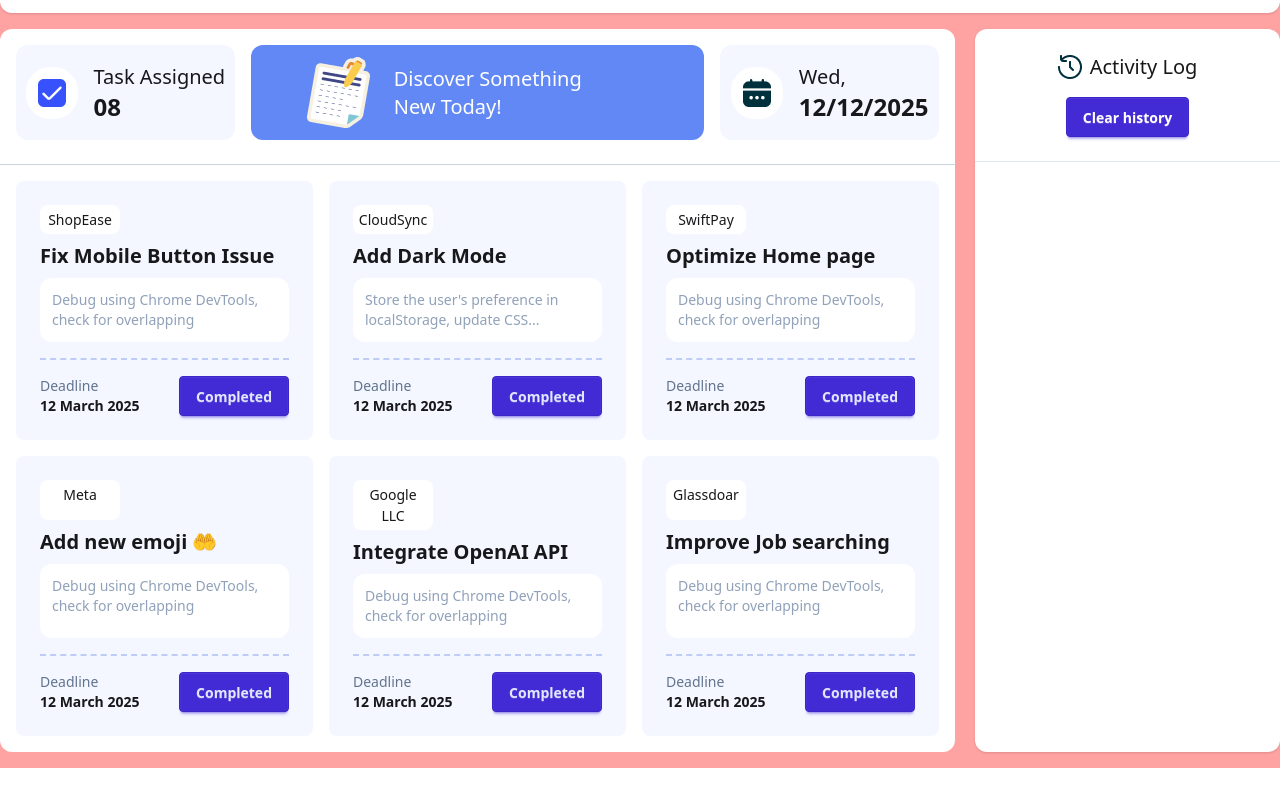
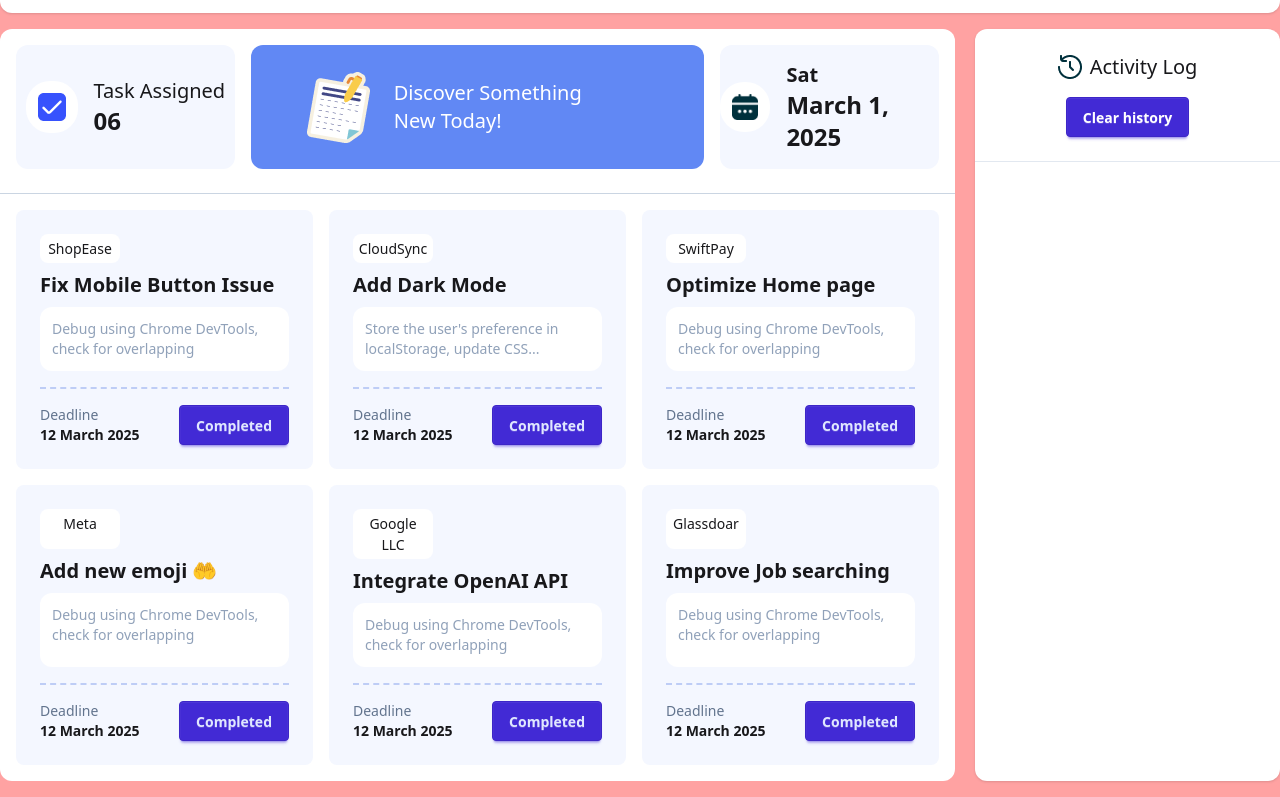
Before and after one commit to masud667/B11-Assignment-5, a plain HTML site: page index.html in a window 1280 px wide. Shown: the part 83-880 px from the top of the page. Before the commit the page ends 851 px from the top, so only its background shows below. Drawn offline with nearby package versions, Linux system fonts and the light colour scheme.

Commit message:
added current date and last alert

```diff
--- a/index.html
+++ b/index.html
@@ -44,7 +44,7 @@
                         </div>
                         <div>
                             <p>Task Assigned</p>
-                        <p id="count2" class="font-bold text-2xl">08</p>
+                        <p id="count2" class="font-bold text-2xl">06</p>
                         </div>
                     </div>
 
@@ -60,8 +60,8 @@
                             <img class="" src="./assets/calender.png" alt="">
                         </div>
                        <div>
-                        <p>Wed,</p>
-                        <p class="font-bold text-2xl" >12/12/2025</p>
+                        <p id="weekenDay" class="font-bold">Wed,</p>
+                        <p id="currentDateId" class="font-bold text-2xl"></p>
                        </div>
                     </div>
                    </div>
--- a/js/script.js
+++ b/js/script.js
@@ -5,9 +5,10 @@
 
 
 const buttons = document.querySelectorAll(".completedBtn");
+let newAlert = 0;
 for(const button of buttons ){
     button.addEventListener('click', function(){
-        alert("Click OK");
+        alert("Board Update Successfully");
 
         // checkbox counting
         const count1 = parseInt(document.getElementById('count1').innerText);
@@ -20,6 +21,8 @@
 
 
         // current date and time
+
+
         const time = new Date();
         const currentTime= time.toLocaleTimeString('en-US',
           {
@@ -28,12 +31,7 @@
               second : 'numeric',
               hour12 : true
           })
-        const currentDate= time.toLocaleTimeString('en-US',
-          {
-              day: 'numeric',
-              month : 'long',
-              year : 'numeric'
-          })
+
         // History Container
         const historyContainer = document.getElementById('historyContainer');
          const card = this.closest('.card-body');
@@ -46,13 +44,27 @@
        history.style.padding = '16px'
        historyContainer.appendChild(history);
 
-
-
-
-
+    newAlert++;
+    if (newAlert === buttons.length) {
+        alert('Congrats!! You have compeleted all the current task')
+    }
     })
 }
 
-document.getElementById('clearHistory').addEventListener('click', function(){
+// clean history
+    document.getElementById('clearHistory').addEventListener('click', function(){
     document.getElementById('historyContainer').innerHTML = "";
 })
+
+// currentDate
+    const timeNow = new Date();
+    const currentDate= timeNow.toLocaleDateString('en-US',
+    {
+        day: 'numeric',
+        month : 'long',
+        year : 'numeric'
+    })
+    const day = timeNow.toLocaleDateString('en-US',{ weekday:"short"} );
+
+     document.getElementById('weekenDay').innerText = day;
+     document.getElementById('currentDateId').innerText = currentDate;
```
